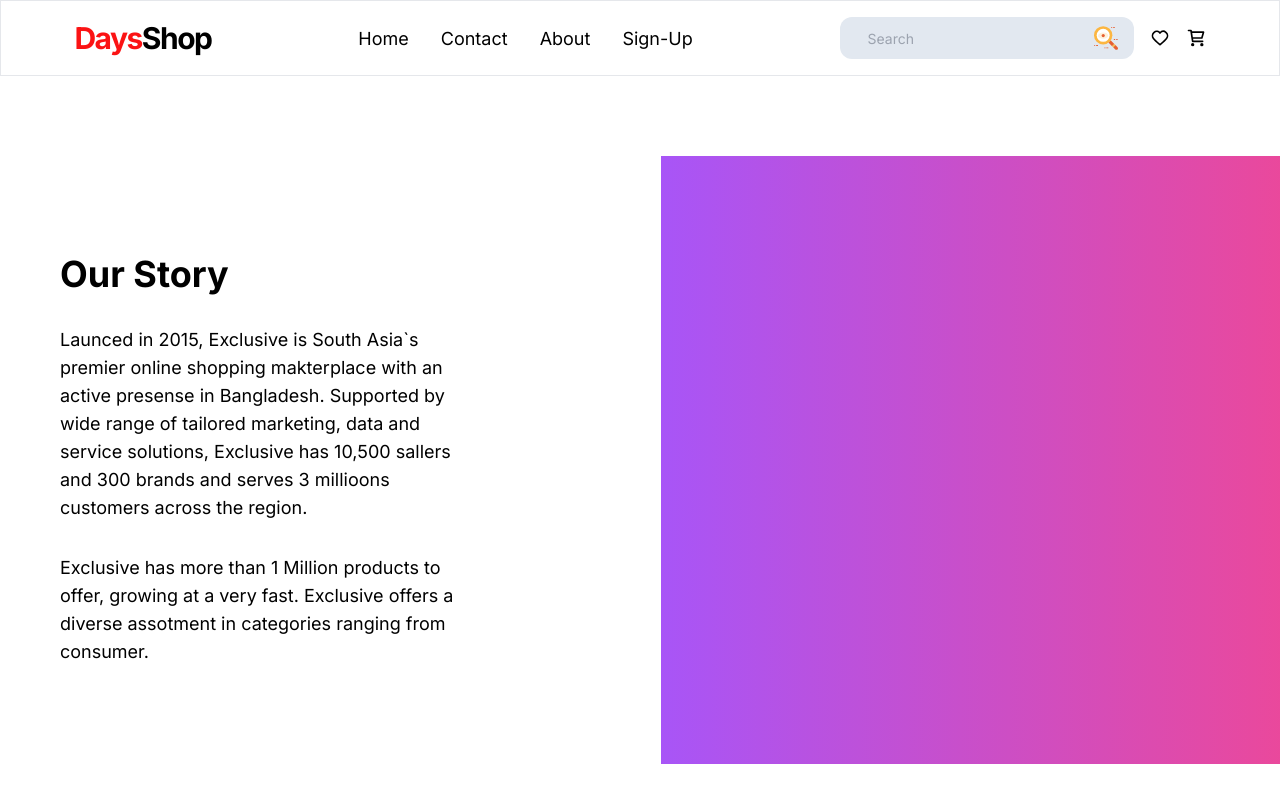
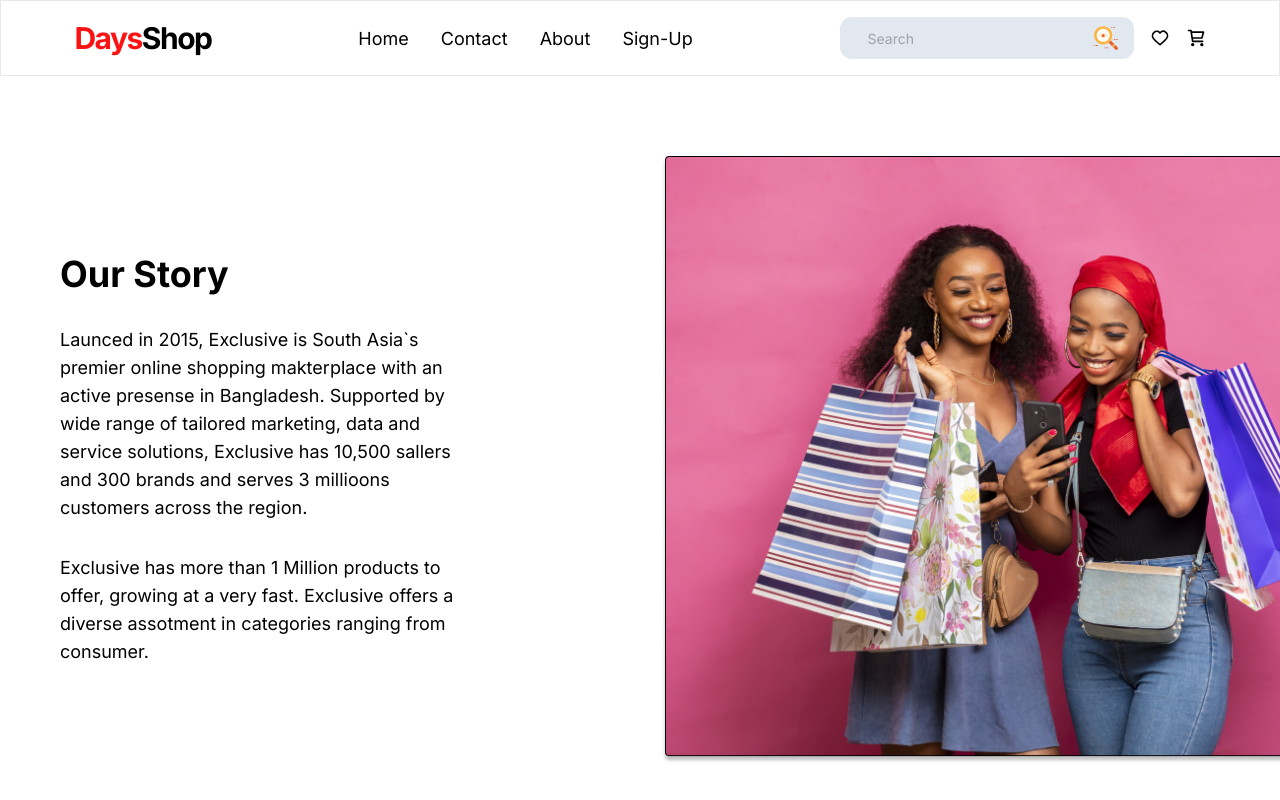
Before and after one commit to h-wasi/days-shop, a Next.js app: page /about in a window 1280 px wide. Shown: the top 800 px of the page. Built offline with nearby package versions, Linux system fonts and the light colour scheme.

Commit message:
static about (✔)

```diff
--- a/app/about/page.tsx
+++ b/app/about/page.tsx
@@ -22,7 +22,7 @@ function page() {
             ranging from consumer.
           </p>
         </div>
-        <div className="relative right-[-6.3%] h-[38rem] w-[50vw] bg-gradient-to-r from-purple-500 to-pink-500 bg-cover"></div>
+        <div className="relative right-[-6.3%] h-[38rem] w-[50vw] bg-side bg-cover"></div>
       </div>
       <section className="flex justify-around">
         <div className="flex justify-around gap-20">
```
